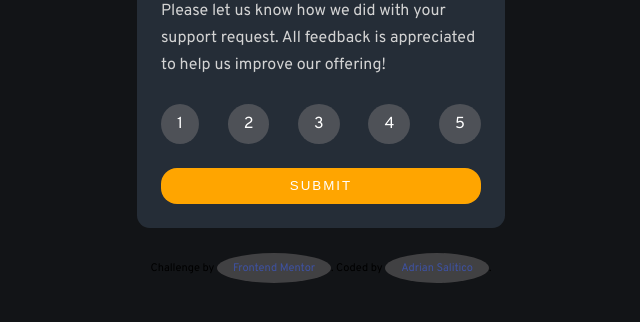
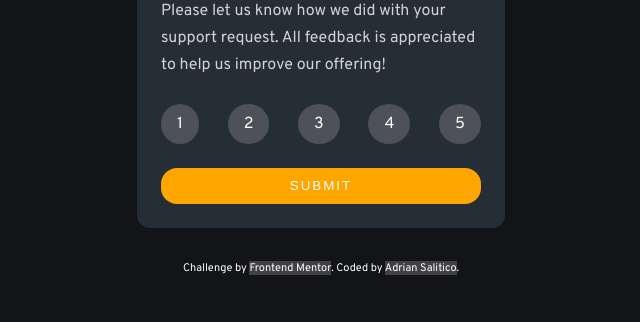
Before and after one commit to Frogerall/interactive-rate-card, a plain HTML site: page index.html in a window 1280 px wide. Shown: the part 170-492 px from the top of the page, without its empty margins (319-959 px from the left). Drawn offline with Linux system fonts and the light colour scheme.

```diff
--- a/index.html
+++ b/index.html
@@ -13,10 +13,14 @@
   .attribution {
    font-size: 11px;
    text-align: center;
+   color: white;
   }
 
   .attribution a {
    color: hsl(228, 45%, 44%);
+   border-radius: 0;
+   color: white;
+   padding: 0;
   }
  </style>
  <link rel="stylesheet" href="css/style.css">
```
Also changed, not shown: images/active-state.jpeg (added), images/rate-page.jpeg (added), images/rate-result.jpeg (added), 2 other files.
